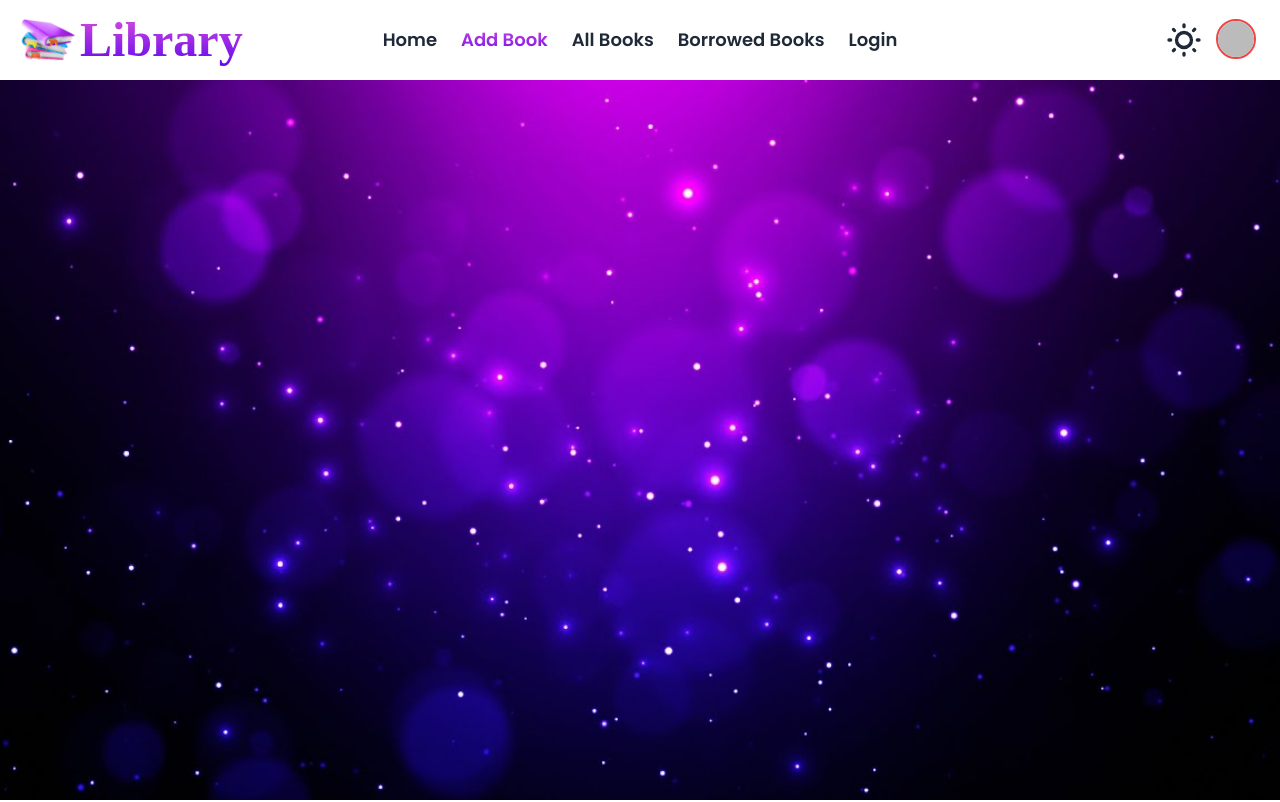
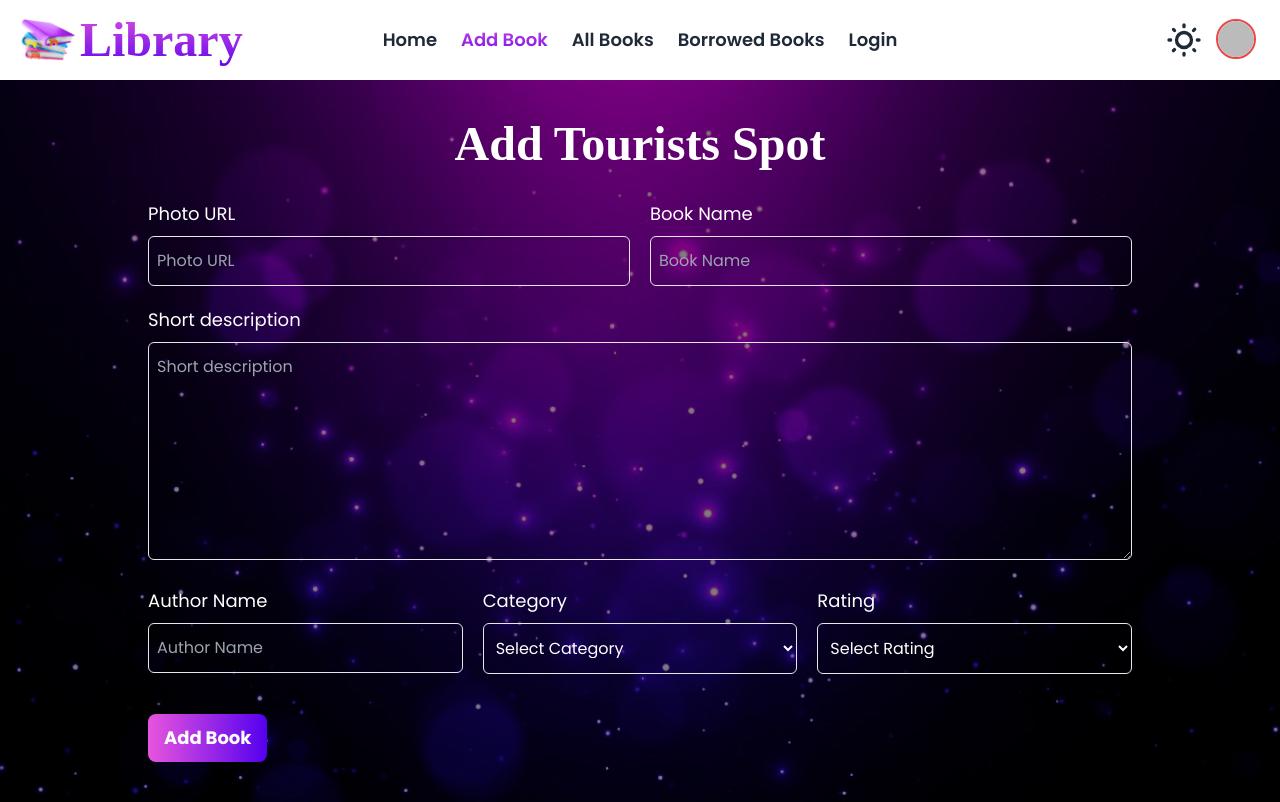
Before and after one commit to ChowdhuryFatema/library-client, a React (Vite) app: page /addBook in a window 1280 px wide. Built offline with nearby package versions, Linux system fonts and the light colour scheme; no server answers; sample sign-in values are in the browser's storage; a web font is replaced by a local one.

Commit message:
Added Add Book Page

```diff
--- a/package.json
+++ b/package.json
@@ -10,6 +10,7 @@
     "preview": "vite preview"
   },
   "dependencies": {
+    "axios": "^1.6.8",
     "firebase": "^10.11.1",
     "localforage": "^1.10.0",
     "match-sorter": "^6.3.4",
--- a/src/index.css
+++ b/src/index.css
@@ -42,3 +42,14 @@ h2, h3, h4 {
     background-attachment: fixed;
     background-size: cover;
 }
+
+.overlay1::after {
+    content: '';
+    position: absolute;
+    top: 0;
+    left: 0;
+    background-color: #000;
+    opacity: 50%;
+    width: 100%;
+    height: 100%;
+}
--- a/src/pages/AddBook/AddBook.jsx
+++ b/src/pages/AddBook/AddBook.jsx
@@ -1,8 +1,117 @@
+// import { useContext } from "react";
+// import { AuthContext } from "../../AuthProvider/AuthProvider";
+import axios from "axios";
+import Swal from "sweetalert2";
+
+const AddBook = () => {
 
 
-const AddBook = () => {
+    // const { user } = useContext(AuthContext)
+
+    const handleAddBook = e => {
+        e.preventDefault();
+        const form = e.target;
+        const image = form.image.value;
+        const name = form.name.value;
+        const description = form.description.value;
+        const author = form.author.value;
+        const category = form.category.value;
+        const rating = form.rating.value;
+
+
+        const newBook = {
+            image,
+            name,
+            description,
+            author,
+            category,
+            rating
+        }
+        console.log(newBook)
+
+        axios.post('http://localhost:5000/books', newBook)
+            .then(data => {
+                console.log(data.data);
+
+                if (data.data.insertedId) {
+                    Swal.fire({
+                        text: "Book Added Successfully!",
+                        icon: "success"
+                    });
+                    form.reset()
+                }
+            })
+    }
+
     return (
-        <div className="add-book min-h-[calc(100vh-80px)]">
+        <div className="add-book min-h-[calc(100vh-80px)] relative">
+            <div className="overlay1">
+                <div className="max-w-5xl mx-auto px-5 py-10 relative z-50">
+                    <div className="mb-8">
+                        <h2 className="text-red text-3xl md:text-5xl text-red font-semibold text-center text-white">Add Tourists Spot</h2>
+                    </div>
+                    <form onSubmit={handleAddBook} className="space-y-2 md:space-y-5">
+                        <div className="grid grid-cols-1 md:grid-cols-2 gap-2 md:gap-5">
+
+
+                            <div className="space-y-2">
+                                <p className="text-white text-lg">Photo URL</p>
+                                <input type="url" name="image" placeholder="Photo URL" className="border py-3 px-2 outline-none w-full bg-transparent text-white rounded-md" />
+                            </div>
+                            <div className="space-y-2">
+                                <p className="text-white text-lg">Book Name</p>
+                                <input type="text" name="name" placeholder="Book Name" className="border py-3 px-2 outline-none w-full bg-transparent text-white rounded-md" />
+                            </div>
+                        </div>
+
+                        <div>
+                            <div className="space-y-2">
+                                <p className="text-white text-lg">Short description</p>
+                                <textarea name="description" placeholder="Short description" rows={8} className="border py-3 px-2 outline-none w-full bg-transparent text-white rounded-md" ></textarea>
+                            </div>
+                        </div>
+
+                        <div className="grid grid-cols-1 lg:grid-cols-3 gap-2 md:gap-5">
+                            <div className="space-y-2">
+                                <p className="text-white text-lg">Author Name</p>
+                                <input type="text" name="author" placeholder="Author Name" className="border py-3 px-2 outline-none w-full bg-transparent text-white rounded-md" />
+                            </div>
+
+
+                            <div className="space-y-2">
+                            <p className="text-white text-lg">Category</p>
+                            <select name="category" className="border px-2 outline-none w-full bg-transparent text-white rounded-md py-3">
+                                <option className="py-5 outline-none w-full bg-transparent">Select Category</option>
+                                <option className="text-black" value="Novel">Novel</option>
+                                <option className="text-black" value="Thriller">Thriller</option>
+                                <option className="text-black" value="History">History</option>
+                                <option className="text-black" value="Drama">Drama</option>
+                            </select>
+                            </div>
+
+
+                            <div className="space-y-2">
+                            <p className="text-white text-lg">Rating</p>
+                            <select name="rating" className="border px-2 outline-none w-full bg-transparent text-white rounded-md py-3">
+                                <option className="py-5 outline-none w-full bg-transparent">Select Rating</option>
+                                <option className="text-black" value="1">1</option>
+                                <option className="text-black" value="2">2</option>
+                                <option className="text-black" value="3">3</option>
+                                <option className="text-black" value="4">4</option>
+                                <option className="text-black" value="5">5</option>
+                            </select>
+                            </div>
+
+
+                        </div>
+
+
+                        <div className="pt-5">
+                        <button className="btn bg-gradient-to-r from-[#E855DE] text-white border-none to-[#5400EE] font-bold text-lg">Add Book</button>
+                        </div>
+                    </form>
+                </div>
+            </div>
 
         </div>
     );
```
Also changed, not shown: 1 other file (tests, documents, lock files or other folders).
